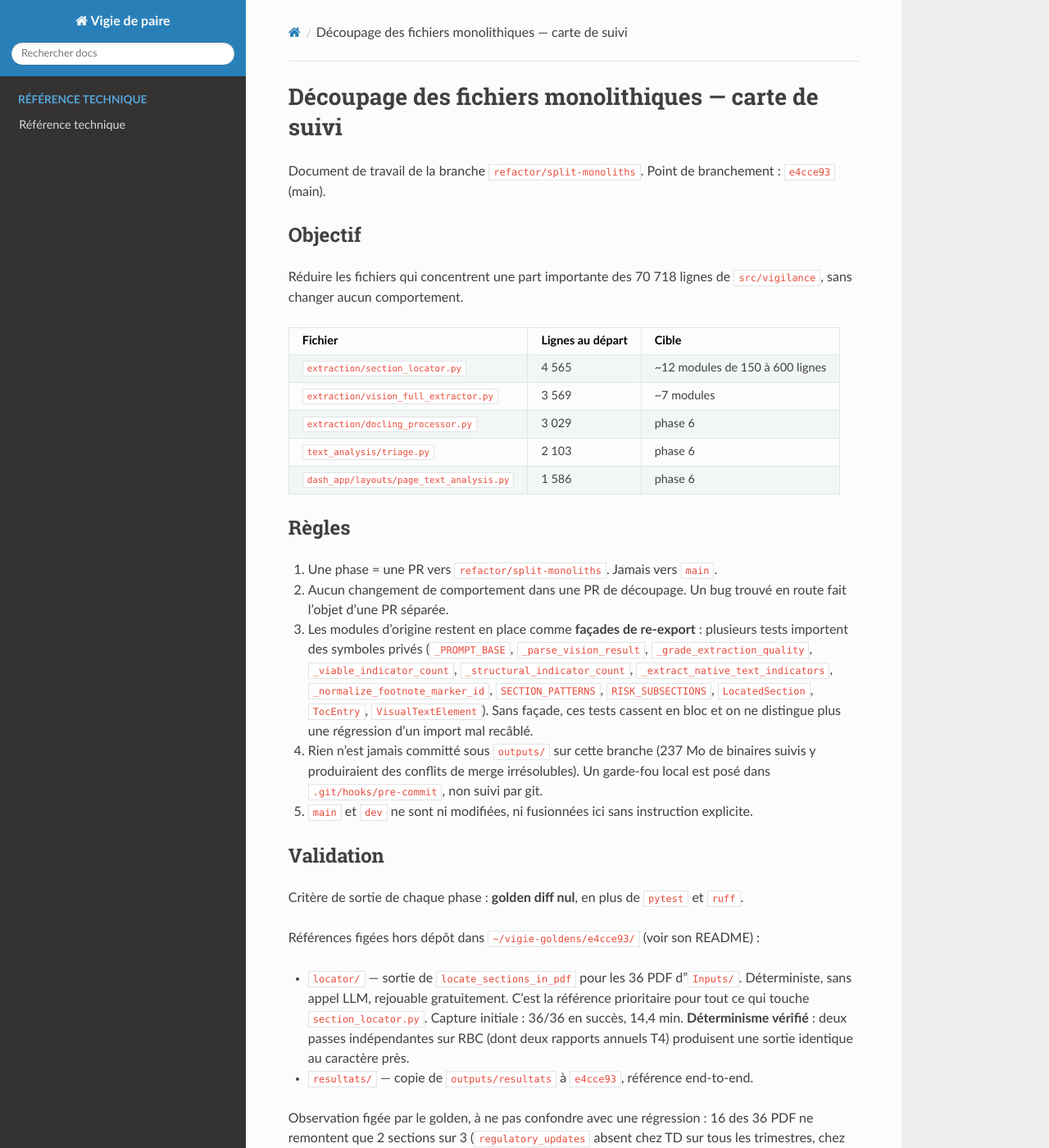
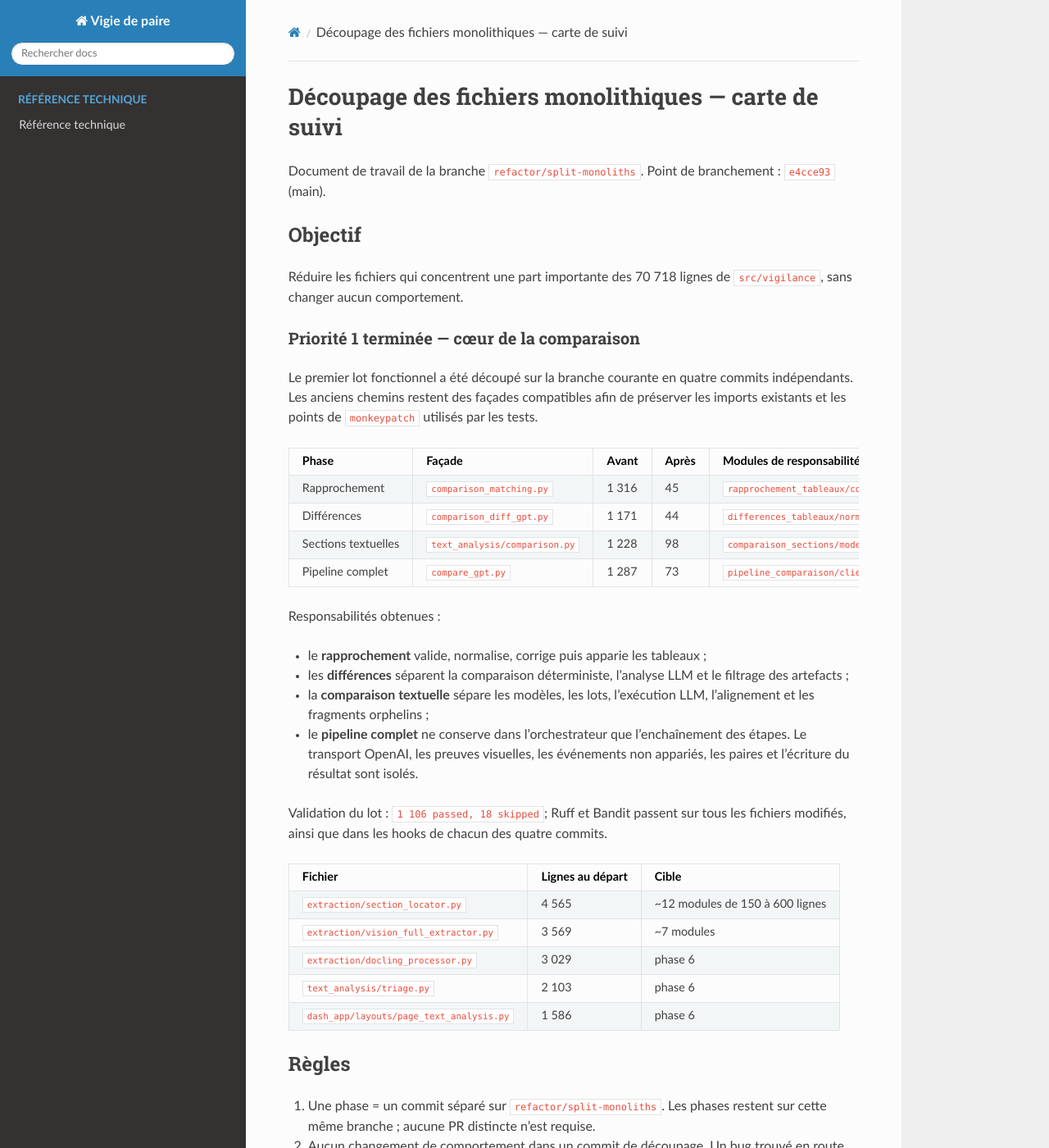
Before and after one commit to abdoulayegk/vigie_paire, a Sphinx documentation site: the page built from docs/refactoring_decoupage_monolithes.md, in a window 1280 px wide and 1400 px high. Shown: the whole window at 82% size. Built offline with Sphinx 7.4.7 and the Read the Docs theme 3.1.0, drawn with Linux system fonts in a browser that asks for light colours; some of the changed text lies outside the part shown.

Commit message:
docs(refactor): documenter le decoupage du coeur de comparaison

```diff
--- a/docs/refactoring_decoupage_monolithes.md
+++ b/docs/refactoring_decoupage_monolithes.md
@@ -7,6 +7,33 @@ Point de branchement : `e4cce93` (main).
 
 Réduire les fichiers qui concentrent une part importante des 70 718 lignes de `src/vigilance`,
 sans changer aucun comportement.
+
+### Priorité 1 terminée — cœur de la comparaison
+
+Le premier lot fonctionnel a été découpé sur la branche courante en quatre commits
+indépendants. Les anciens chemins restent des façades compatibles afin de préserver
+les imports existants et les points de `monkeypatch` utilisés par les tests.
+
+| Phase | Façade | Avant | Après | Modules de responsabilité | Commit |
+|---|---|---:|---:|---|---|
+| Rapprochement | `comparison_matching.py` | 1 316 | 45 | `rapprochement_tableaux/contrats.py`, `normalisation_reponses.py`, `correction_reponses.py`, `moteur_rapprochement.py` | `8e38b4d` |
+| Différences | `comparison_diff_gpt.py` | 1 171 | 44 | `differences_tableaux/normalisation_elements.py`, `comparaison_deterministe.py`, `comparaison_llm.py`, `filtrage_artefacts.py`, `comparaison_paire.py` | `11d83db` |
+| Sections textuelles | `text_analysis/comparison.py` | 1 228 | 98 | `comparaison_sections/modeles.py`, `preparation_lots.py`, `execution_llm.py`, `resolution_alignements.py`, `traitement_fragments_orphelins.py`, `comparaison_section.py` | `10d82fd` |
+| Pipeline complet | `compare_gpt.py` | 1 287 | 73 | `pipeline_comparaison/client_openai.py`, `ancrages_visuels.py`, `evenements_tableaux.py`, `traitement_paires.py`, `construction_resultat.py`, `orchestration.py` | `08ad09e` |
+
+Responsabilités obtenues :
+
+- le **rapprochement** valide, normalise, corrige puis apparie les tableaux ;
+- les **différences** séparent la comparaison déterministe, l'analyse LLM et le
+  filtrage des artefacts ;
+- la **comparaison textuelle** sépare les modèles, les lots, l'exécution LLM,
+  l'alignement et les fragments orphelins ;
+- le **pipeline complet** ne conserve dans l'orchestrateur que l'enchaînement des
+  étapes. Le transport OpenAI, les preuves visuelles, les événements non appariés,
+  les paires et l'écriture du résultat sont isolés.
+
+Validation du lot : `1 106 passed, 18 skipped`; Ruff et Bandit passent sur tous
+les fichiers modifiés, ainsi que dans les hooks de chacun des quatre commits.
 
 | Fichier | Lignes au départ | Cible |
 |---|---|---|
@@ -18,9 +45,10 @@ sans changer aucun comportement.
 
 ## Règles
 
-1. Une phase = une PR vers `refactor/split-monoliths`. Jamais vers `main`.
-2. Aucun changement de comportement dans une PR de découpage. Un bug trouvé
-   en route fait l'objet d'une PR séparée.
+1. Une phase = un commit séparé sur `refactor/split-monoliths`. Les phases restent
+   sur cette même branche ; aucune PR distincte n'est requise.
+2. Aucun changement de comportement dans un commit de découpage. Un bug trouvé
+   en route fait l'objet d'un commit séparé.
 3. Les modules d'origine restent en place comme **façades de re-export** : plusieurs
    tests importent des symboles privés (`_PROMPT_BASE`, `_parse_vision_result`,
    `_grade_extraction_quality`, `_viable_indicator_count`, `_structural_indicator_count`,
```
